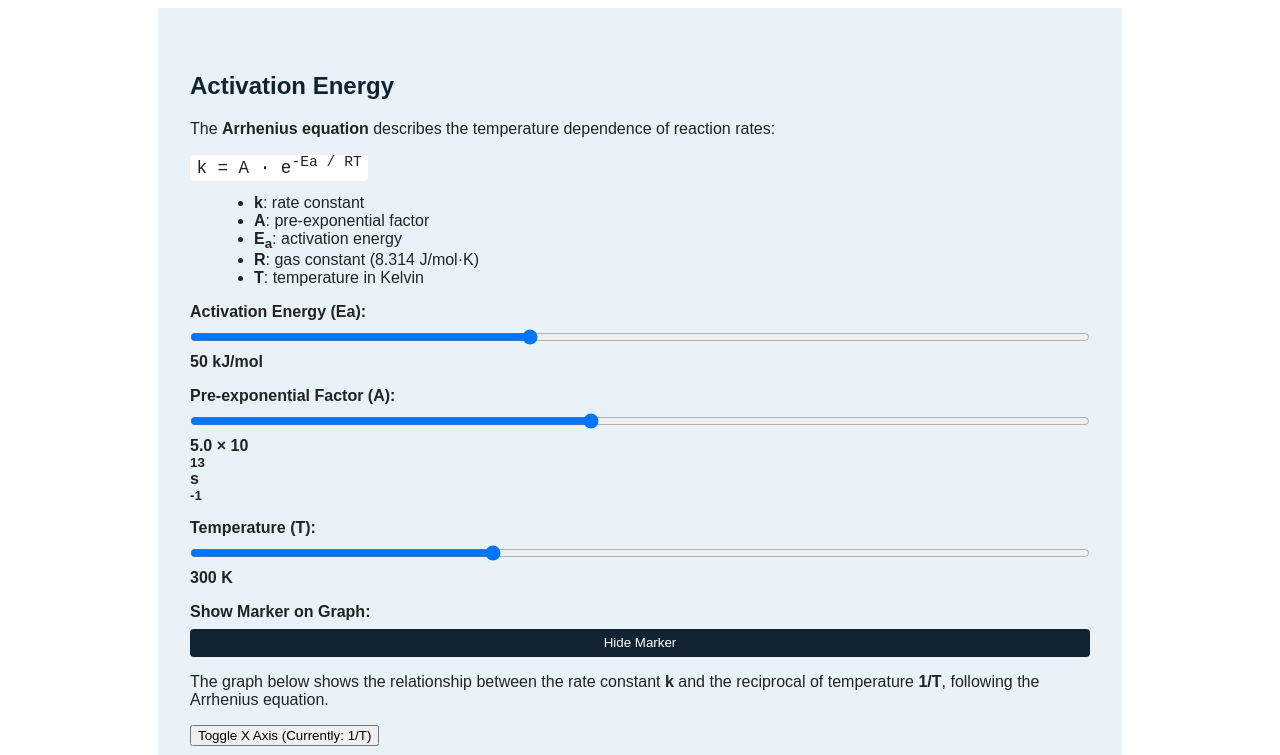
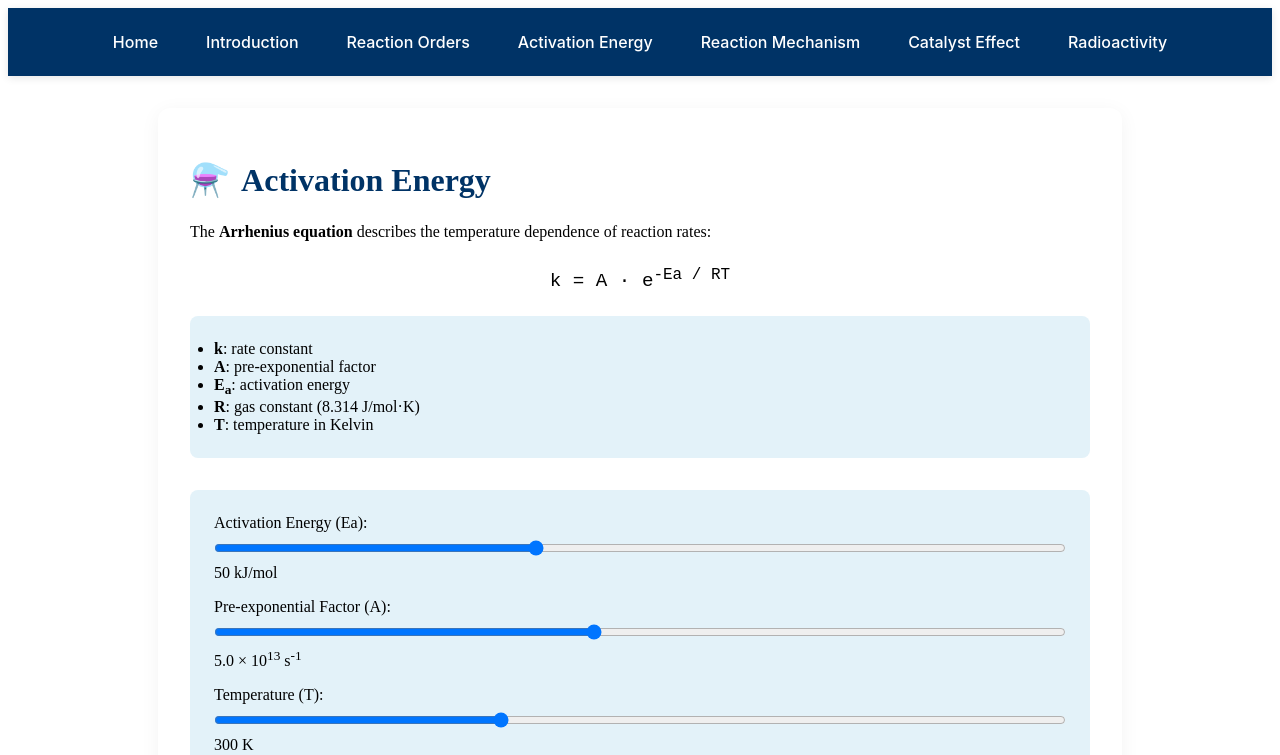
Before and after one commit to FGV-VIS-2025/final-project-chemicalprocesses, a SvelteKit app: page /page2 in a window 1280 px wide. Shown: the top 755 px of the page. Built offline with nearby package versions, Linux system fonts and the light colour scheme.

Commit message:
standardizes the style of page 2

```diff
--- a/src/routes/page2/+page.svelte
+++ b/src/routes/page2/+page.svelte
@@ -25,138 +25,234 @@
   function handleRestart() {
     isRunning = true;
     triggerRestart = true;
-    // Reseta o trigger no próximo tick para permitir múltiplos restarts
     setTimeout(() => (triggerRestart = false), 0);
   }
-
 </script>
 
 <svelte:head>
   <title>Activation Energy</title>
 </svelte:head>
 
-<main class="activation-page">
-  <h2>Activation Energy</h2>
+<nav>
+  <ul>
+    <li><a href="/">Home</a></li>
+    <li><a href="/page0">Introduction</a></li>
+    <li><a href="/page1">Reaction Orders</a></li>
+    <li><a href="/page2">Activation Energy</a></li>
+    <li><a href="/page3">Reaction Mechanism</a></li>
+    <li><a href="/page4">Catalyst Effect</a></li>
+    <li><a href="/page5">Radioactivity</a></li>
+  </ul>
+</nav>
 
+<main class="page" id="page2">
+  <h1>
+    <span class="chem-icon">⚗️</span> Activation Energy
+  </h1>
+
+  <div class="content-section">
     <p>
       The <strong>Arrhenius equation</strong> describes the temperature dependence of reaction rates:
     </p>
 
-  <p><code>k = A · e<sup>-Ea / RT</sup></code></p>
+    <p class="formula"><code>k = A · e<sup>-Ea / RT</sup></code></p>
 
-  <ul>
+    <ul class="equation-vars">
       <li><strong>k</strong>: rate constant</li>
       <li><strong>A</strong>: pre-exponential factor</li>
       <li><strong>E<sub>a</sub></strong>: activation energy</li>
       <li><strong>R</strong>: gas constant (8.314 J/mol·K)</li>
       <li><strong>T</strong>: temperature in Kelvin</li>
     </ul>
+  </div>
 
-  <div class="sliders">
+  <div class="controls">
     <label>
-      <strong>Activation Energy (Ea):</strong>
+      <span>Activation Energy (Ea):</span>
       <input type="range" min="20" max="100" bind:value={Ea} />
-      {Ea} kJ/mol
+      <span>{Ea} kJ/mol</span>
     </label>
 
     <label>
-      <strong>Pre-exponential Factor (A):</strong>
+      <span>Pre-exponential Factor (A):</span>
       <input type="range" min="1" max="10" step="0.1" bind:value={A_slider} />
-      {A_slider.toFixed(1)} × 10<sup>13</sup> s<sup>-1</sup>
+      <span>{A_slider.toFixed(1)} × 10<sup>13</sup> s<sup>-1</sup></span>
     </label>
 
     <label>
-      <strong>Temperature (T):</strong>
+      <span>Temperature (T):</span>
       <input type="range" min="200" max="500" bind:value={T} />
-      {T} K
+      <span>{T} K</span>
     </label>
 
-    <label>
-      <strong>Show Marker on Graph:</strong>
+    <label class="toggle-label">
+      <span>Show Marker on Graph:</span>
       <button on:click={() => showMarker = !showMarker}>
         {showMarker ? "Hide Marker" : "Show Marker"}
       </button>
     </label>
   </div>
 
+  <div class="content-section">
     <p>The graph below shows the relationship between the rate constant <strong>k</strong> and the reciprocal of temperature <strong>1/T</strong>, following the Arrhenius equation.</p>
+  </div>
 
+  <div class="chart-container">
     <ArrheniusChart {Ea} {A} {T} {showMarker} />
+  </div>
 
-  <h3>Particle Animation</h3>
+  <div class="content-section">
+    <h2>Particle Animation</h2>
 
-  <div class="controls">
-    <button on:click={toggleRunning}>
+    <div class="animation-controls">
+      <button on:click={toggleRunning} class="action-btn">
         {running ? "Pause Animation" : "Start/Resume Animation"}
       </button>
-    <button on:click={restartSimulation}>
+      <button on:click={restartSimulation} class="action-btn">
         Restart Simulation
       </button>
     </div>
 
     <ParticleAnimation {Ea} {A} {T} {running} triggerRestart={restartKey} />
+  </div>
 </main>
 
 <style>
-  .activation-page {
-    padding: 2rem;
-    font-family: Arial, sans-serif;
-    background-color: #e9f3f7;
-    color: #222;
-    max-width: 900px;
-    margin: auto;
+
+  nav {
+    background: #003366;
+    padding: 1rem;
+    box-shadow: 0 2px 8px rgba(0,0,0,0.1);
+    font-family: 'Inter', sans-serif;
   }
 
-  h2, h3 {
-    color: #123;
-    margin-top: 2rem;
+  nav ul {
+    display: flex;
+    flex-wrap: wrap;
+    gap: 1rem;
+    list-style: none;
+    padding: 0;
+    margin: 0;
+    justify-content: center;
   }
 
-  .sliders label {
+  nav a {
+    text-decoration: none;
+    color: #ffffff;
+    font-weight: 500;
+    font-size: 1rem;
+    transition: color 0.3s;
+    padding: 0.5rem 1rem;
+    display: inline-block;
+  }
+
+  nav a:hover {
+    color: #aad4ff;
+  }
+
+  .page {
+    padding: 2rem;
+    max-width: 900px;
+    margin: 2rem auto;
+    background: white;
+    box-shadow: 0 4px 20px rgba(0, 0, 0, 0.05);
+    border-radius: 12px;
+    position: relative;
+  }
+
+  .page h1 {
+    color: #003366;
+    margin-bottom: 1.5rem;
     display: flex;
-    flex-direction: column;
-    margin: 1rem 0;
-    font-weight: bold;
+    align-items: center;
+    gap: 0.7rem;
+  }
+
+  .content-section {
+    margin-bottom: 2rem;
+  }
+
+  .formula {
+    text-align: center;
+    font-size: 1.2rem;
+    margin: 1.5rem 0;
+  }
+
+  .equation-vars {
+    background: #e3f2f9;
+    padding: 1.5rem;
+    border-radius: 8px;
+    margin: 1.5rem 0;
   }
 
   .controls {
+    background: #e3f2f9;
+    padding: 1.5rem;
+    border-radius: 8px;
+    margin-bottom: 2rem;
+  }
+
+  .controls label {
+    display: flex;
+    flex-direction: column;
+    margin-bottom: 1rem;
+  }
+
+  .controls input[type="range"] {
+    width: 100%;
+    margin: 0.5rem 0;
+  }
+
+  .toggle-label {
+    display: flex;
+    align-items: center;
+    gap: 1rem;
+  }
+
+  .chart-container {
+    margin: 2rem 0;
+  }
+
+  .animation-controls {
     display: flex;
     gap: 1rem;
     margin: 1rem 0;
   }
 
-  input[type="range"] {
-    width: 100%;
-    margin: 0.5rem 0;
+  .action-btn {
+    background: #003366;
+    color: white;
+    border: none;
+    padding: 0.5rem 1rem;
+    border-radius: 4px;
+    cursor: pointer;
+    font-family: 'Inter', sans-serif;
+    transition: background-color 0.3s;
   }
 
-  button {
-    margin-top: 0.5rem;
-    padding: 0.4rem 0.8rem;
-    border: none;
-    background-color: #123;
-    color: white;
-    border-radius: 4px;
-    cursor: pointer;
+  .action-btn:hover {
+    background: #004080;
   }
 
-  button:hover {
-    background-color: #234;
+  @media (max-width: 600px) {
+    nav ul {
+      flex-direction: column;
+      align-items: center;
+      gap: 0.3rem;
     }
 
-  svg {
-    border: 1px solid #ccc;
-    margin-top: 1rem;
+    nav a {
+      padding: 0.5rem 0;
+      width: 100%;
+      text-align: center;
     }
 
-  ul {
-    margin-left: 1.5rem;
+    .animation-controls {
+      flex-direction: column;
     }
 
-  code {
-    font-size: 1.1rem;
-    background: #fff;
-    padding: 0.2rem 0.4rem;
-    border-radius: 4px;
+    .controls label {
+      flex-direction: column;
+    }
   }
 </style>
```
Lines whose indentation alone changed are shown as unchanged.
